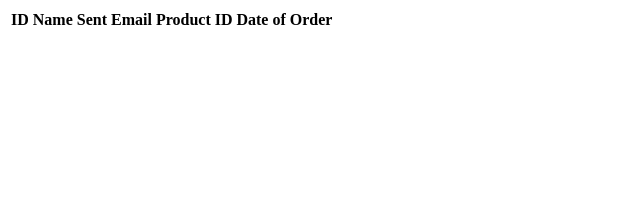
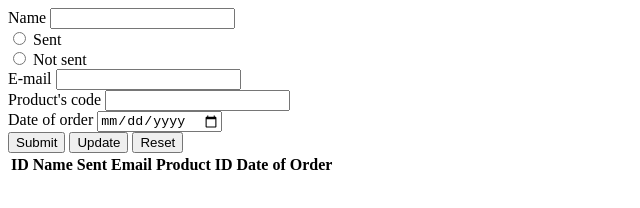
Before and after one commit to AriaBartha/Bartha-Ariana-ajax-crud, a website built with Vite: page Bartha-Ariana-ajax-crud/index.html in a window 1280 px wide. Shown: the whole page, without its empty margins (0-640 px from the left). Built offline with nearby package versions, Linux system fonts and the light colour scheme; no server answers.

Commit message:
HTML-ben beviteli űrlap létrehozva

```diff
--- a/Bartha-Ariana-ajax-crud/index.html
+++ b/Bartha-Ariana-ajax-crud/index.html
@@ -10,6 +10,36 @@
 
 <body>
   <div id="app">
+
+    <form id="ordersForm">
+      <input type="hidden" id="id">
+      <div>
+        <label for="name">Name</label>
+        <input type="text" id="name" required>
+      </div>
+      <div>
+        <input type="radio" id="sentYes" name="sentOrNot" value="Yes">
+        <label for="Yes">Sent</label><br>
+        <input type="radio" id="sentNo" name="sentOrNot" value="No">
+        <label for="No">Not sent</label>
+      </div>
+      <div>
+        <label for="email">E-mail</label>
+        <input type="email" id="email" required>
+      </div>
+      <div>
+        <label for="product">Product's code</label>
+        <input type="text" id="product" required>
+      </div>
+      <div>
+        <label for="date">Date of order</label>
+        <input type="date" id="dateOdOrder" required>
+      </div>
+      <button type="submit" id="submitButton">Submit</button>
+      <button type="submit" id="updateButton" class="hide">Update</button>
+      <button type="reset" id="resetButton">Reset</button>
+    </form>
+
     <table>
       <thead>
         <th>ID</th>
```
